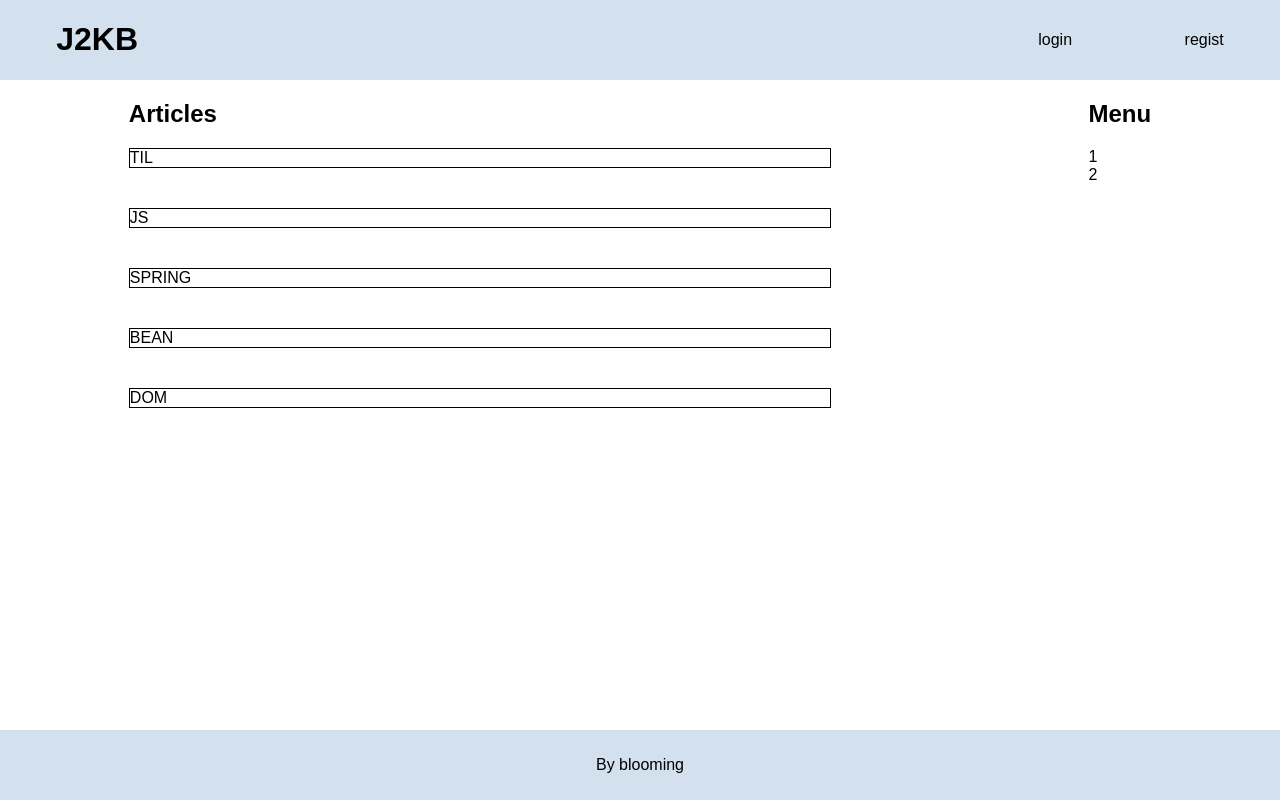
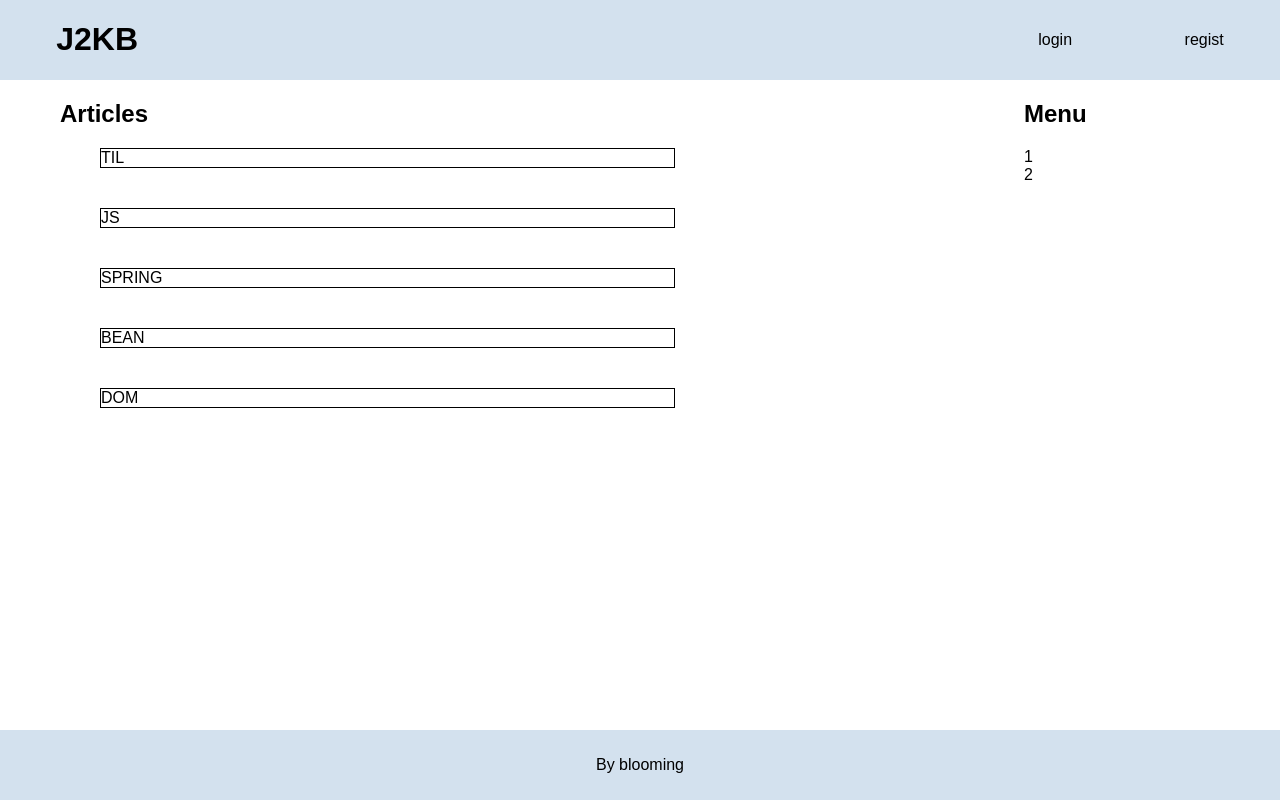
Before and after one commit to kyulious/Regist, a React (Create React App) app in the folder front/: page / in a window 1280 px wide. Built offline with nearby package versions, Linux system fonts and the light colour scheme; a web font is replaced by a local one.

Commit message:
css정리

```diff
--- a/front/src/App.css
+++ b/front/src/App.css
@@ -16,28 +16,32 @@
 }
 
 .main {
-  height: 45rem;
-  display: flex;
-  flex-direction: row;
-  justify-content: space-around;
+  height: 100%;
 }
 .contents {
   display: block;
   float: left;
+  width: 80%;
   text-align: left;
+}
+.contents_head {
+  padding-left: 60px;
+}
+.list {
+  float: left;
+  padding-left: 100px;
+  width: 70%;
 }
 .contents .list div {
   margin-bottom: 40px;
-  width: 700px;
-  flex-shrink: 3;
+  width: 80%;
   border: 1px solid black;
 }
-.contents nav {
+.nav {
   display: block;
   float: left;
-  width: 5%;
+  width: 20%;
   margin-bottom: 40px;
-  text-align: center;
 }
 .footer {
   background-color: #d3e1ee;
@@ -45,9 +49,9 @@
   clear: both;
   display: flex;
   align-items: center;
+  justify-content: space-around;
   height: 70px;
   bottom: 0;
-  justify-content: space-around;
   position: absolute;
   width: 100%;
 }
--- a/front/src/components/content.js
+++ b/front/src/components/content.js
@@ -6,7 +6,7 @@ class Content extends Component {
     console.log("Content render")
     return (
       <div className="contents">
-        <h2> Articles</h2>
+        <h2 className="contents_head"> Articles</h2>
         <div className="list">
           <div>TIL</div>
           <div>JS</div>
```
Also changed, not shown: 1 other file (tests, documents, lock files or other folders).
